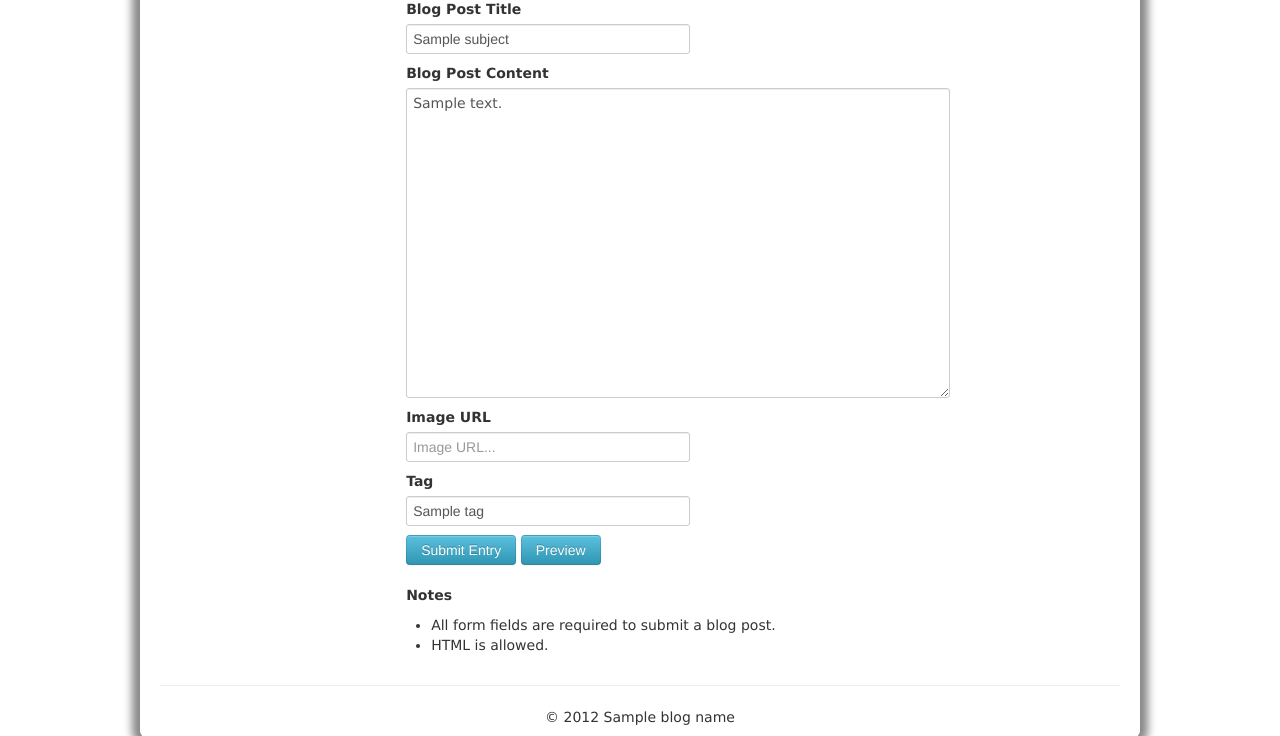
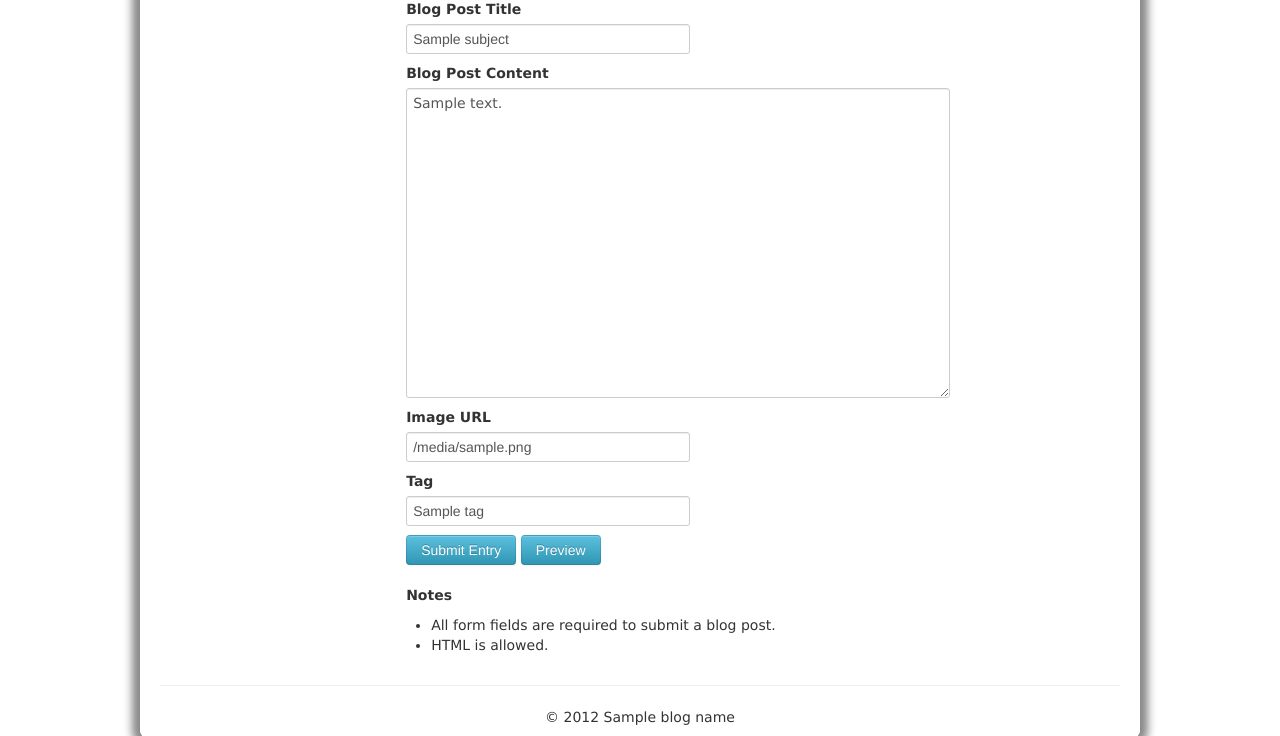
Before and after one commit to reyv/gae-blog, a Python web app: template templates/blog/newpost.html in a window 1280 px wide. Shown: the part 226-962 px from the top of the page. Run offline with Jinja, Linux system fonts and the light colour scheme; the template is opened without the code that fills it: most values are stand-ins (such as "Sample title", 1, 10 or a date in 2020); some libraries are stand-ins or nearby versions.

Commit message:
Fixed image_url not showing in edit post feature.

```diff
--- a/templates/blog/newpost.html
+++ b/templates/blog/newpost.html
@@ -17,7 +17,7 @@
 
       <div class="row-fluid">
         <label class="bold" for="inputText">Image URL</label>
-        <input class="image_url input-xlarge" type="text" name="image_url" placeholder="Image URL..." required />
+        <input class="image_url input-xlarge" type="text" name="image_url" value="{{image_url}}" placeholder="Image URL..." required />
         <label class="bold" for="inputText">Tag</label>
         <input class="input-xlarge" type="text" name="tag" value="{{tag}}" placeholder="Tag..." required />
         <div class="error">{{newpost_error}}</div>
```
